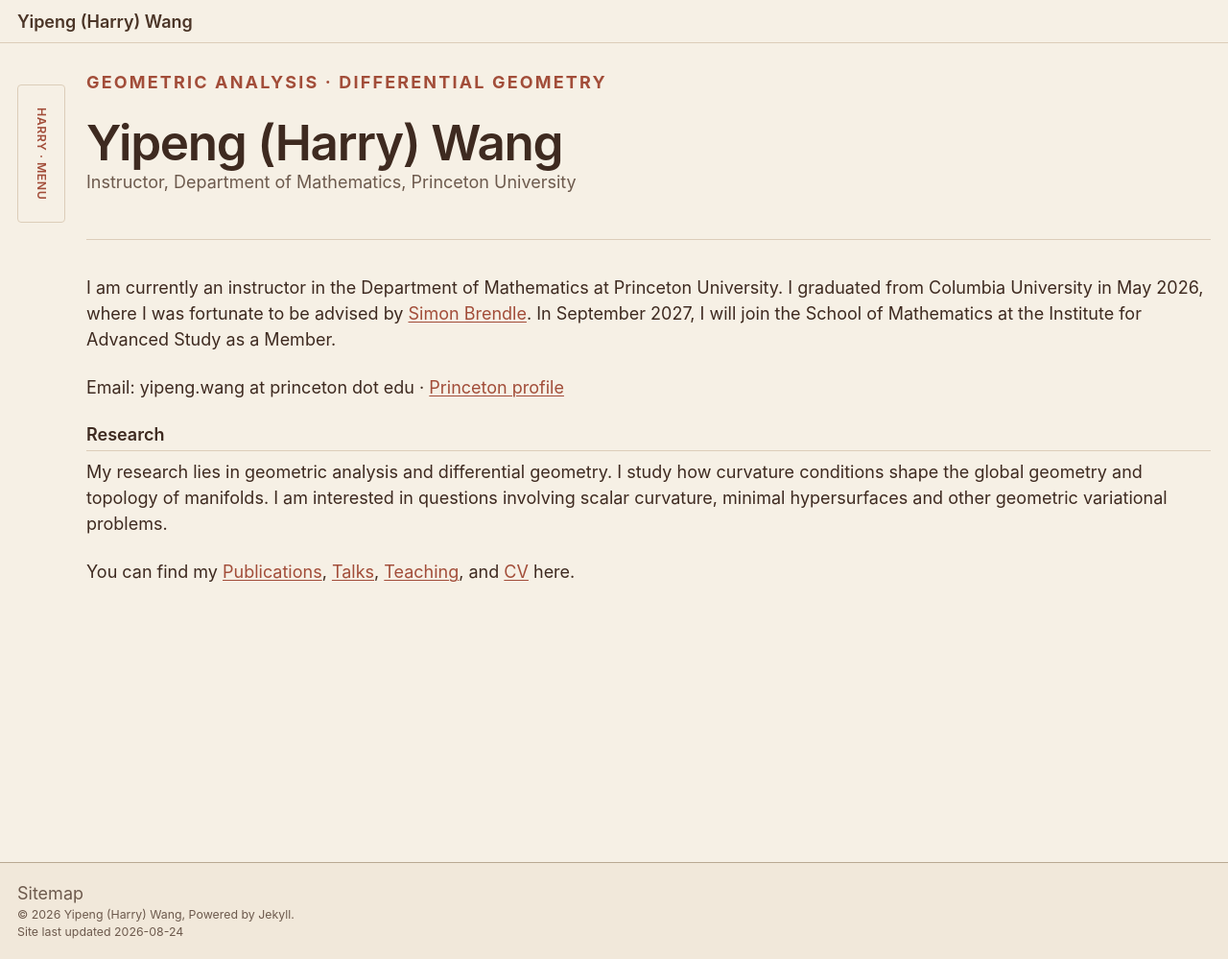
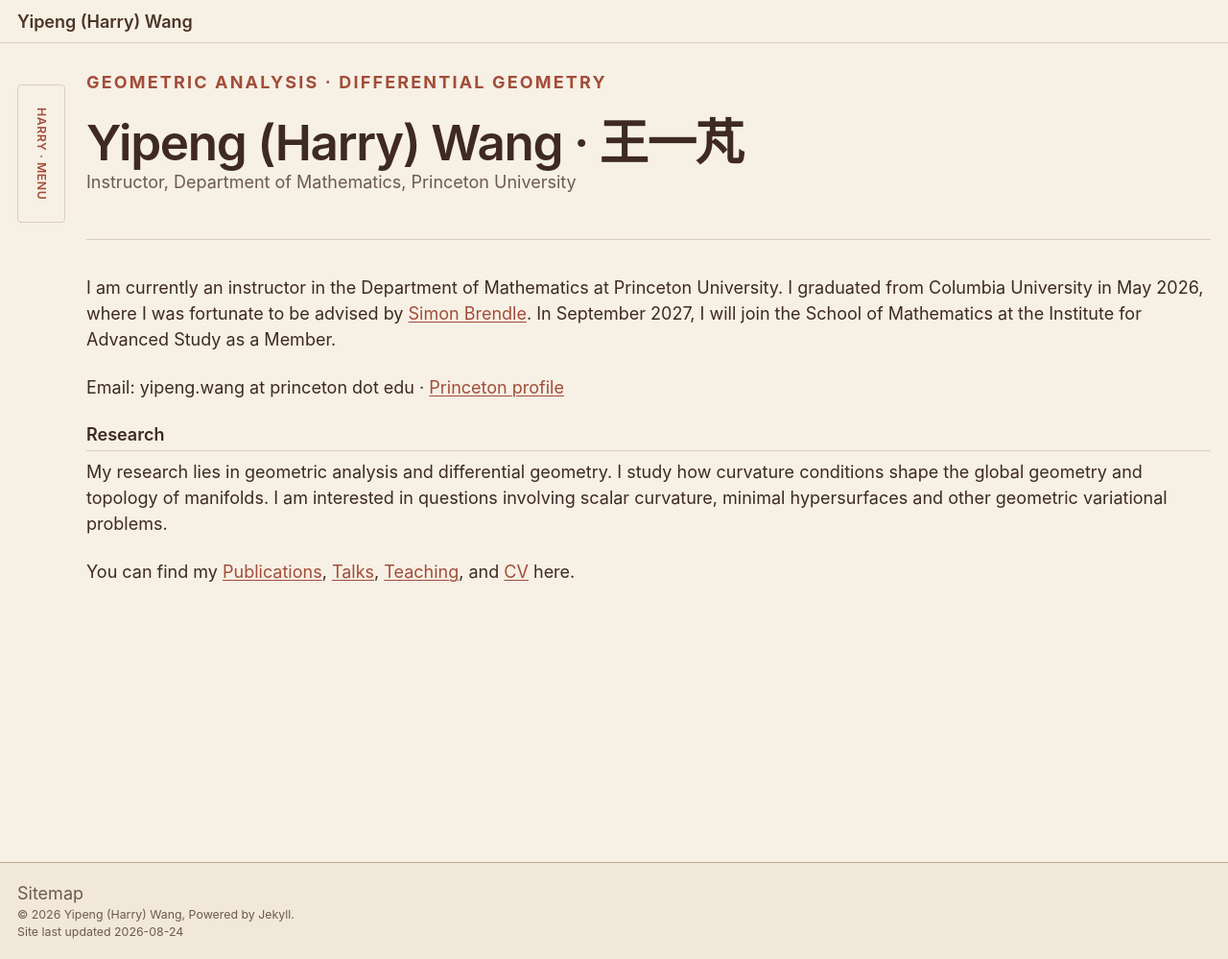
Before and after one commit to ypharry/ypharry.github.io, a Jekyll site: the page built from _pages/about.md, in a window 1280 px wide and 999 px high. Shown: the whole window at 96% size. Built offline with Jekyll 4.4.1, drawn with Linux system fonts in a browser that asks for light colours; a script that is not in the unit is left out.

Commit message:
Add bilingual name to homepage title

```diff
--- a/_pages/about.md
+++ b/_pages/about.md
@@ -10,7 +10,7 @@
 
 <header class="home-intro">
   <p class="home-intro__eyebrow">Geometric analysis · Differential geometry</p>
-  <h1>Yipeng (Harry) Wang</h1>
+  <h1>Yipeng (Harry) Wang <span aria-hidden="true">&middot;</span> 王一芃</h1>
   <p class="home-intro__role">Instructor, Department of Mathematics, Princeton University</p>
 </header>
 
```
